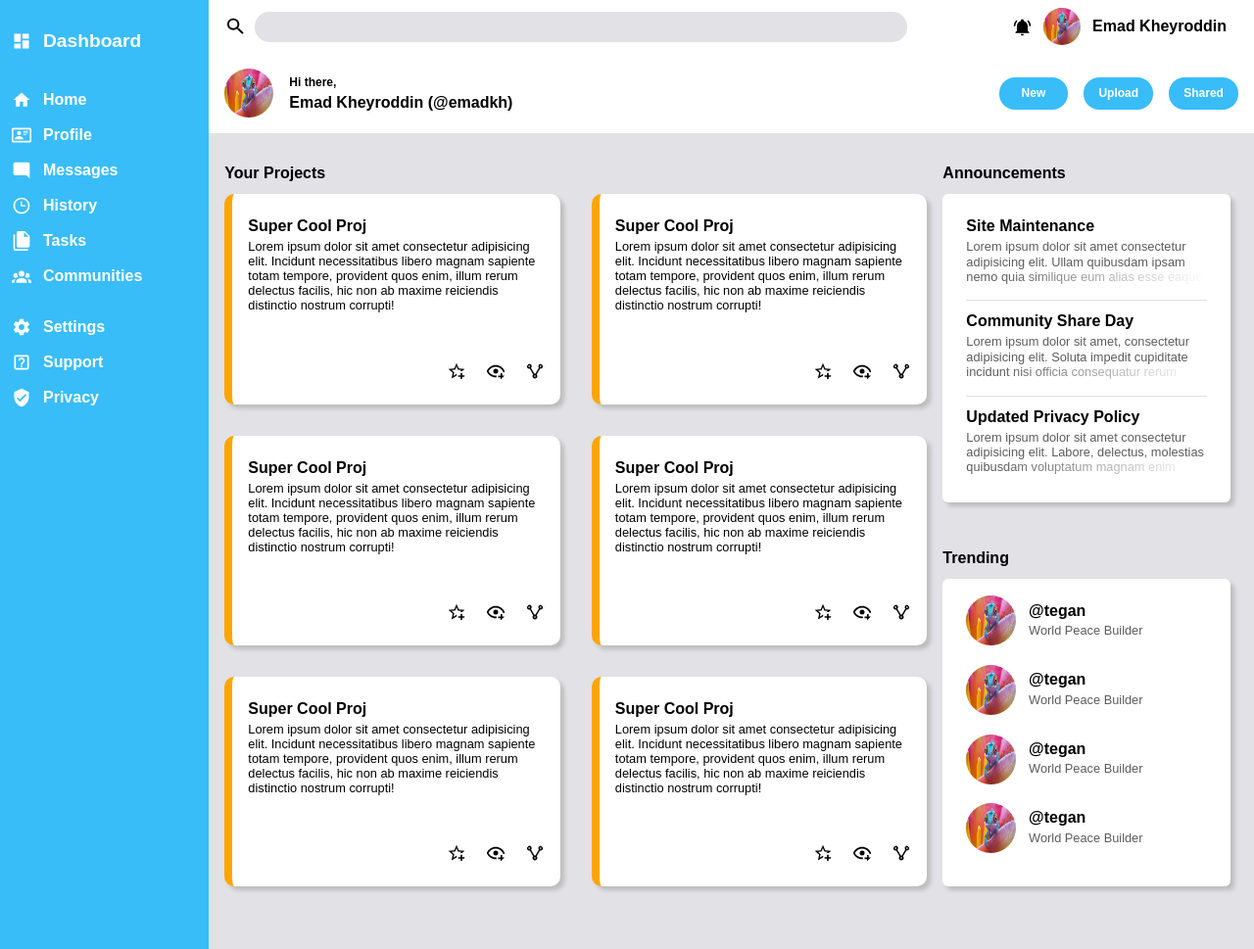
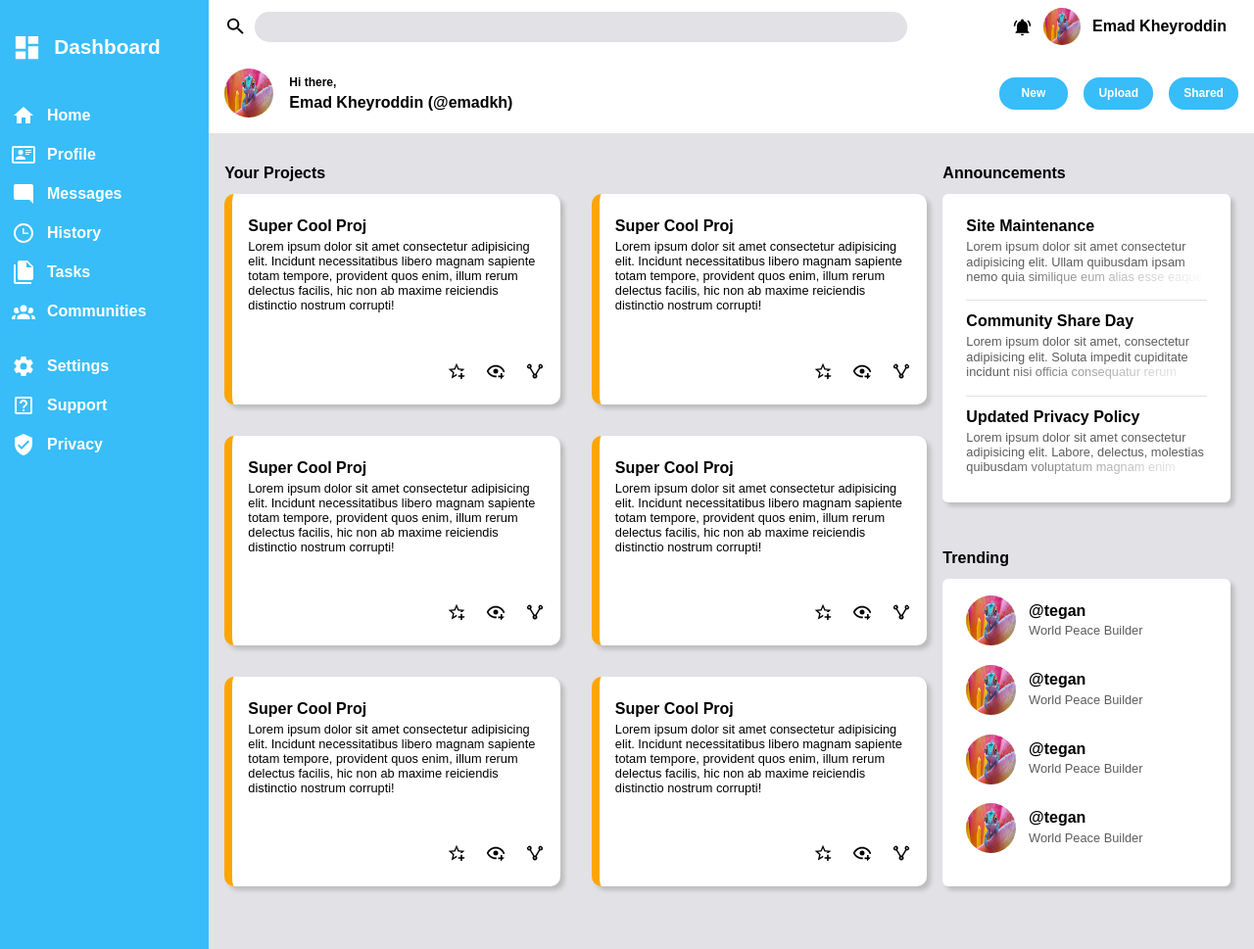
Before and after one commit to itsEmadK/odin-admin-dash, a plain HTML site: page index.html in a window 1280 px wide. Shown: the whole page at 98% size. Drawn offline with Linux system fonts and the light colour scheme.

Commit message:
Adj sidebar icon and font size

```diff
--- a/style.css
+++ b/style.css
@@ -65,7 +65,7 @@ main {
 
 
 .sidebar-header {
-    font-size: 1.2em;
+    font-size: 1.3em;
 }
 
 .sidebar-item {
@@ -74,8 +74,9 @@ main {
 }
 
 .sidebar-header .sidebar-item-icon {
-    width: 30px;
-    height: 30px;
+    width: 3em;
+    height: auto;
+    aspect-ratio: 1;
     background-color: white;
     color: white;
     mask: url(./images/view-dashboard.svg);
@@ -83,8 +84,9 @@ main {
 
 
 .sidebar-item .sidebar-item-icon {
-    width: 20px;
-    height: 20px;
+    width: 1.5em;
+    height: auto;
+    aspect-ratio: 1;
     background-color: white;
 }
 
```
